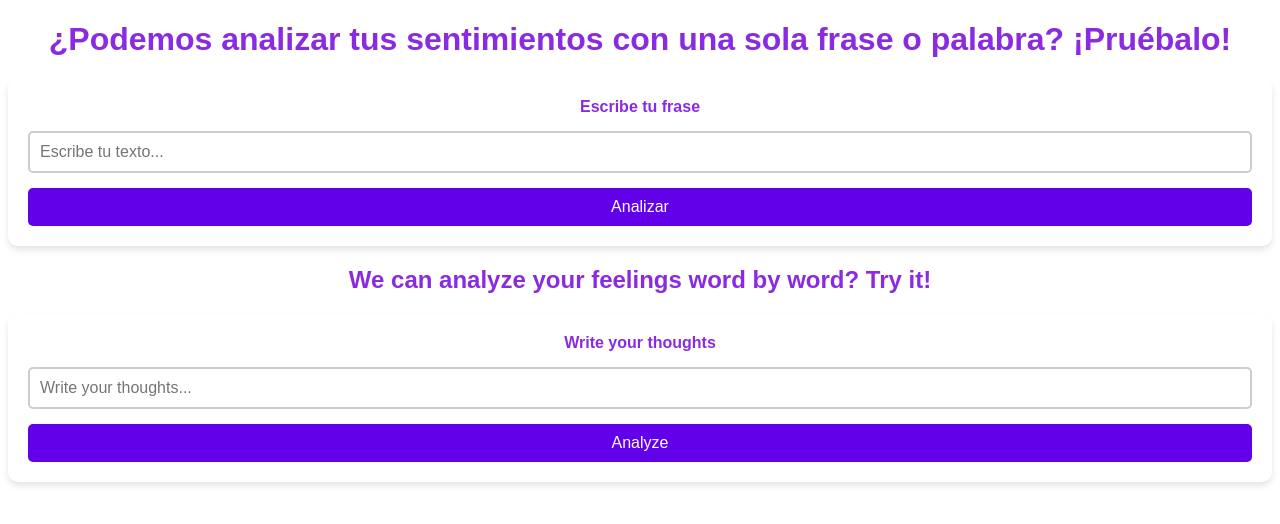
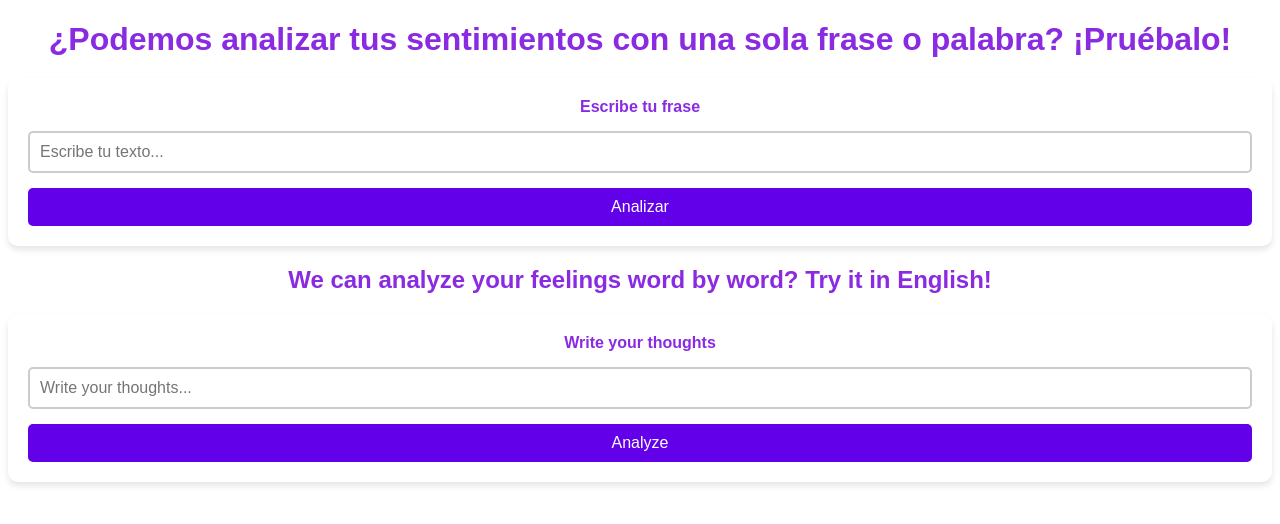
Before and after one commit to alexlab84/reto-numero-2, a plain HTML site: page index.html in a window 1280 px wide. Drawn offline with Linux system fonts and the light colour scheme.

Commit message:
Add final changes in main.js and index.html

```diff
--- a/index.html
+++ b/index.html
@@ -23,7 +23,7 @@
     </form>
     <p class="result"></p>
     <h2 class="titleEnglish">
-      We can analyze your feelings word by word? Try it!
+      We can analyze your feelings word by word? Try it in English!
     </h2>
     <form action="" class="form">
       <label for="words" class="label">Write your thoughts</label>
```
